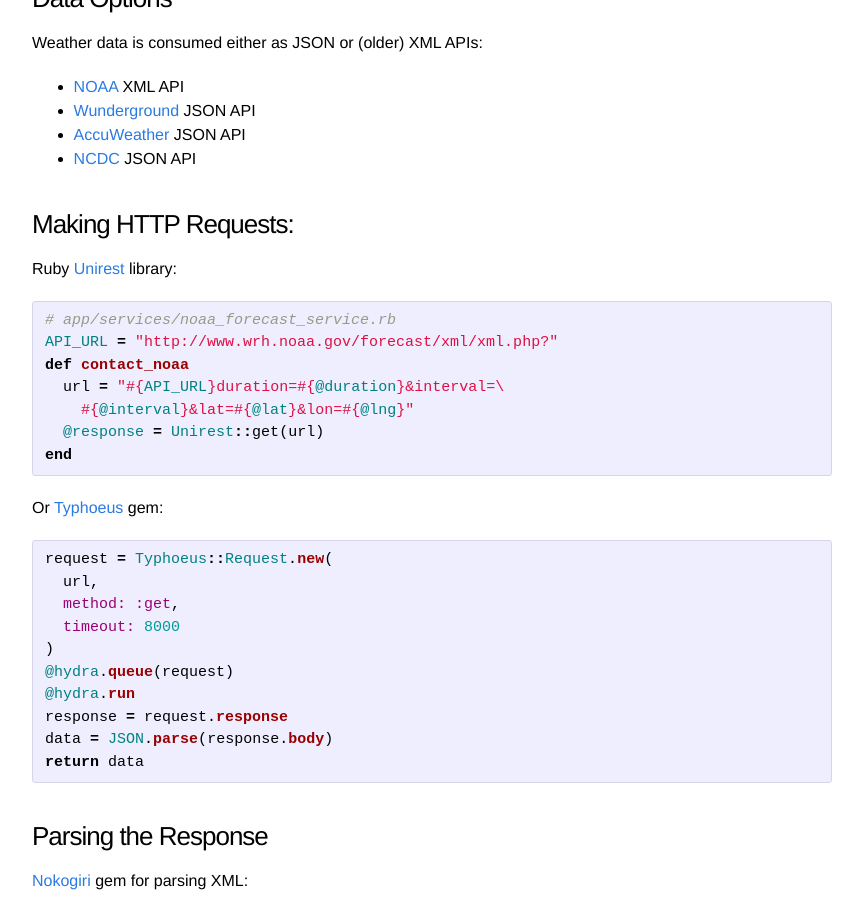
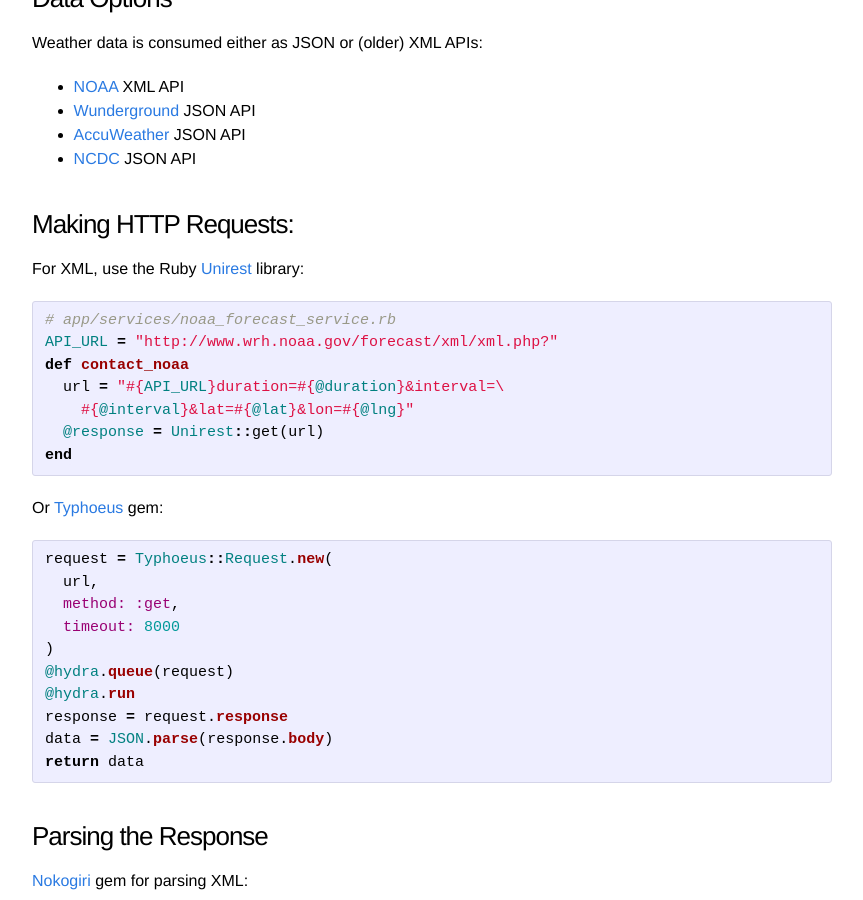
Before and after one commit to stormsavvy/stormsavvy.github.io, a Jekyll site: the page built from _posts/2014-11-20-east-bay-rails-meetup.markdown, in a window 1280 px wide and 900 px high, scrolled down 1979 px. Shown: the whole window, without its empty margins (208-1071 px from the left). Built offline with Jekyll 4.4.1, drawn with Linux system fonts in a browser that asks for light colours.

Commit message:
76663852 final revisions for EBR meetup

```diff
--- a/_posts/2014-11-20-east-bay-rails-meetup.markdown
+++ b/_posts/2014-11-20-east-bay-rails-meetup.markdown
@@ -96,7 +96,7 @@ Weather data is consumed either as JSON or (older) XML APIs:
 
 ### Making HTTP Requests:
 
-Ruby [Unirest][un] library:
+For XML, use the Ruby [Unirest][un] library:
 
 {% highlight ruby %}
 # app/services/noaa_forecast_service.rb
```
